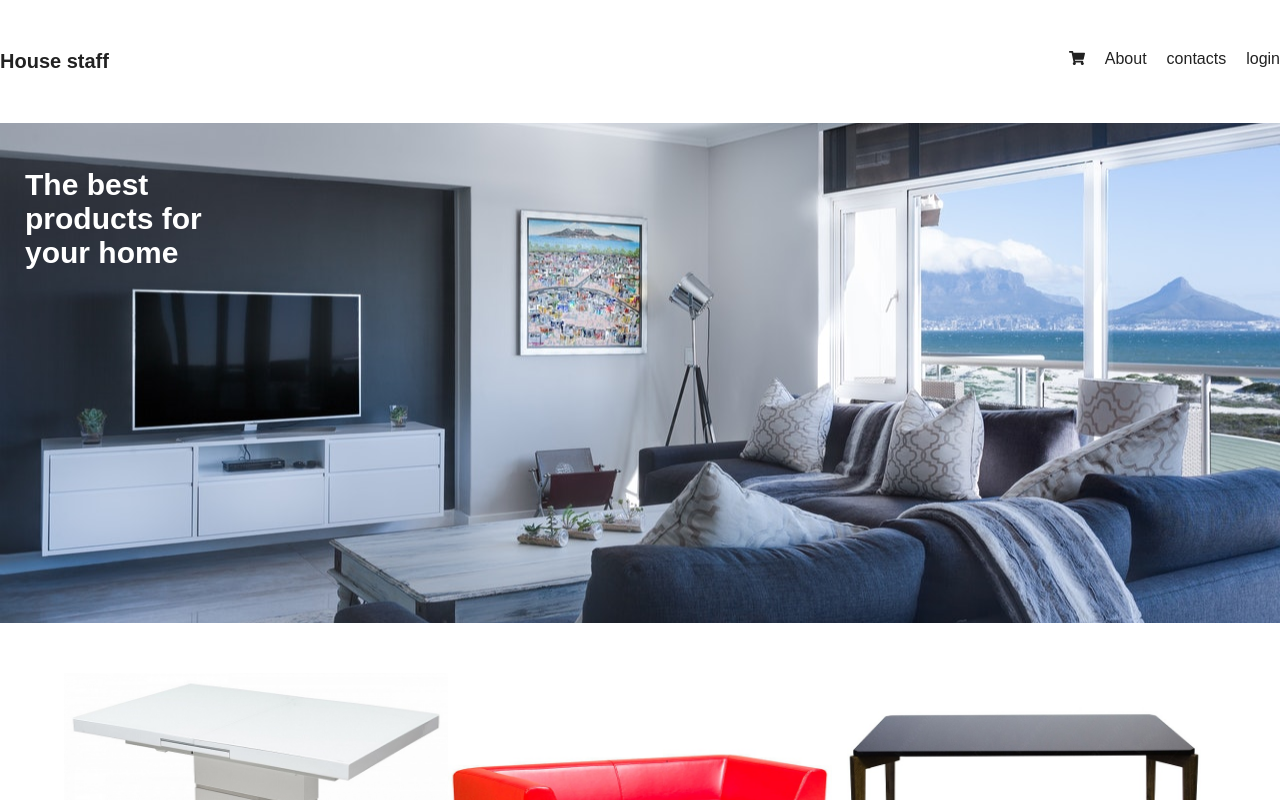
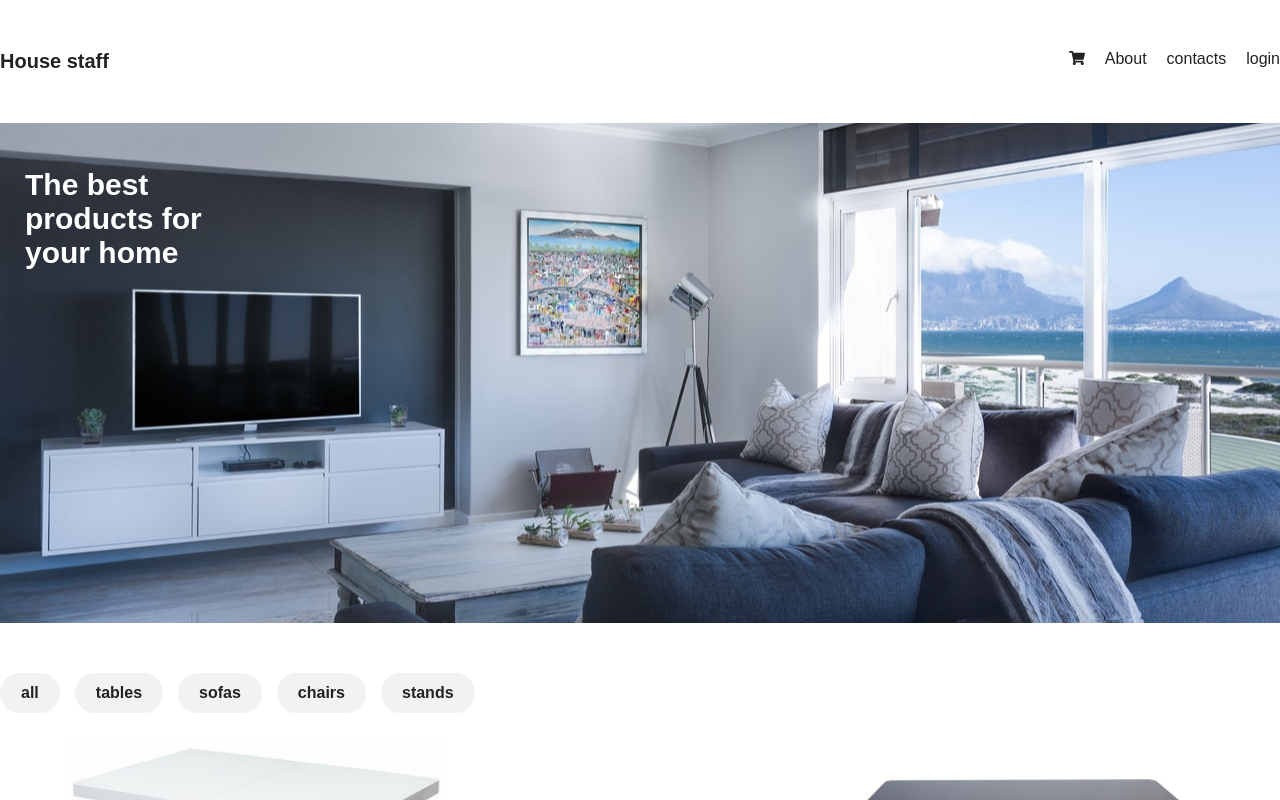
Before and after one commit to DmitryMN/furniture_store, a React (Create React App) app: page / in a window 1280 px wide. Shown: the top 800 px of the page. Built offline with nearby package versions, Linux system fonts and the light colour scheme; the HTML template or start-up script is replaced by a standard one.

Commit message:
add filter categories and refactoring

```diff
--- a/src/App.tsx
+++ b/src/App.tsx
@@ -4,6 +4,7 @@ import Header from './components/Header';
 import Footer from './components/Footer';
 import { FurnitureItemsType, furnitureItems, OrderType } from './products/products';
 import Furniture from './components/Furniture';
+import Categories from './components/Categories';
 
 function App() {
 
@@ -21,6 +22,14 @@ function App() {
 
   }
 
+  const chooseCategory = (category: string) => {
+    if(category === "all") {
+      setFurnitureState({...furnitureItems});
+      return;
+    }
+    setFurnitureState({...furnitureItems, items: furnitureItems.items.filter((el) => el.category === category)});
+  }
+
   const deleteOrder = (id: number) => {
     setFurnitureState({...stateFurniture, cart: stateFurniture.cart.filter((el) => el.id !== id)});
   }
@@ -28,6 +37,7 @@ function App() {
   return (
     <div className="wrapper">
       <Header cart={stateFurniture.cart} deleteOrder={deleteOrder}/>
+      <Categories chooseCategory={chooseCategory}/>
       <Furniture items={stateFurniture.items} addToOrder={addToOrder} />
       <Footer />
     </div>
--- /dev/null
+++ b/src/components/Categories.tsx
@@ -0,0 +1,45 @@
+import React, { useState } from 'react';
+
+type CategoriesType = {
+    key: string
+    name: string
+}
+
+type CategoriesPropsType = {
+    chooseCategory: (category: string) => void
+}
+
+const categories = [
+    {
+        key: "all",
+        name: "all"
+    },
+    {
+        key: "table",
+        name: "tables"
+    },
+    {
+        key: "sofa",
+        name: "sofas"
+    },
+    {
+        key: "chair",
+        name: "chairs"
+    },
+    {
+        key: "stand",
+        name: "stands"
+    },
+
+];
+
+export default function Categories(props: CategoriesPropsType) {
+
+    const [getCategories, setCategories] = useState<Array<CategoriesType>>(categories);
+
+    return (
+        <div className="categories">
+            {getCategories.map(el => (<div key={el.key} onClick={() => props.chooseCategory(el.key)}>{el.name}</div>))}
+        </div>
+    )
+}
--- a/src/index.css
+++ b/src/index.css
@@ -86,7 +86,8 @@ header .shop_cart {
 }
 
 header .show__summ {
-    margin: 5px 0 10px 10px
+    margin: 5px 0 10px 10px;
+    font-weight: 600;
 }
 
 header .order {
@@ -118,6 +119,22 @@ header .order .order_delete {
     cursor: pointer;
     margin: 5px;
     color: #ca5252;
+}
+
+.categories div {
+    display: inline-block;
+    background: #f2f2f2;
+    border-radius: 50px;
+    padding: 10px 20px;
+    margin: 0 15px 25px 0;
+    font-weight: 600;
+    cursor: pointer;
+    border: 1px solid transparent;
+    transition: all 500ms ease;
+}
+.categories div:hover {
+    border-color: silver;
+    transform: scale(1.3);
 }
 
 main {
```
